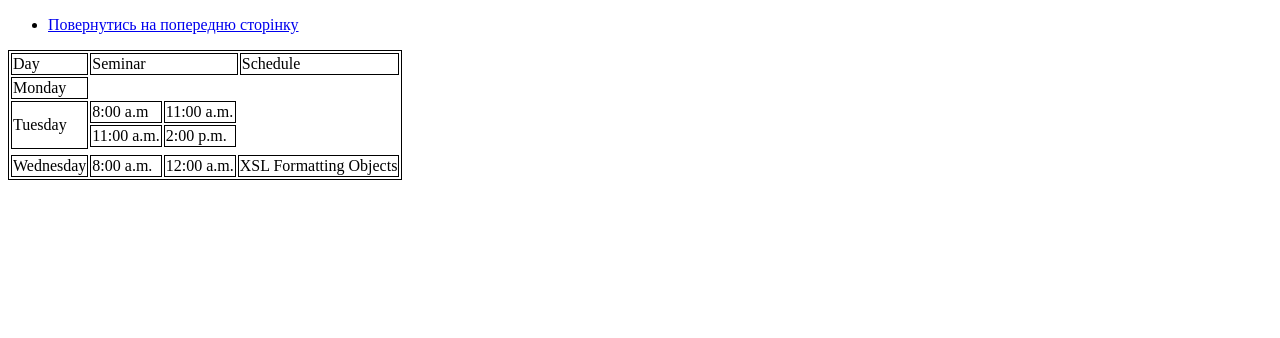
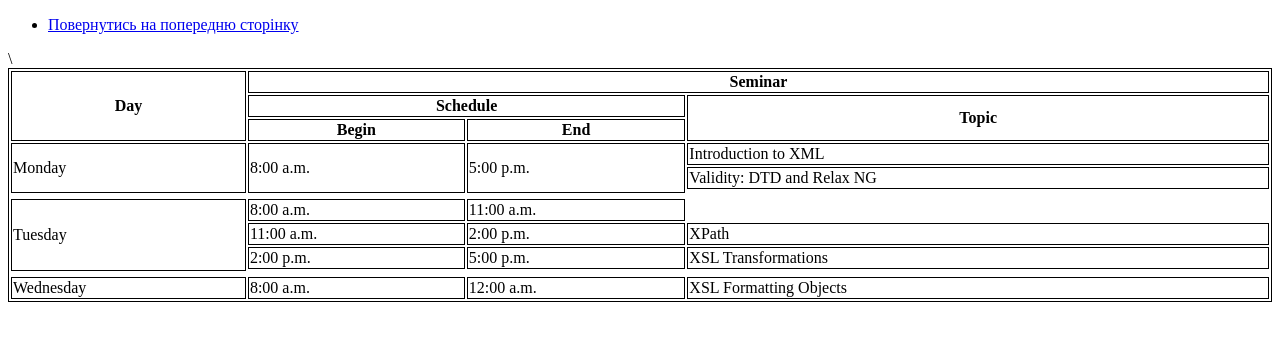
Before and after one commit to ZubnoyFei/habr-hw-markup, a plain HTML site: page table.html in a window 1280 px wide. Drawn offline with Linux system fonts and the light colour scheme.

Commit message:
Added table

```diff
--- a/table.html
+++ b/table.html
@@ -7,7 +7,7 @@
     <meta http-equiv="X-UA-Compatible" content="IE=edge">
     <title>The table page</title>
     <style>
-        table, th, td, thead {
+        table, th, td, tr, thead {
             border: 1px solid black;
         }
     </style>
@@ -18,37 +18,58 @@
         <li><a href="index.html">Повернутись на попередню сторінку</a></li>
     </ul>
 </nav>
-<table>
+<table style="width:100%">
 
     <tr>
-        <td colspan="3" rowspan="1">Day</td>
-<td colspan="3">Seminar</td>
-        <td >Schedule</td>
+        <th colspan="3" rowspan="3">Day</th>
+<th colspan="6">Seminar</th>
     </tr>
-
+    <tr> <th colspan="2">Schedule</th>
+    <th rowspan="2" colspan="4">Topic</th>
+    </tr>
+    <tr>  <th>Begin</th>
+        <th>End</th></tr>
     <tr>
-        <td rowspan="3" colspan="3">Monday</td>
-    </tr>
-    <tr></tr>
-    <tr></tr>
+        <td rowspan="4" colspan="3">Monday</td>
+        <td rowspan="4">8:00 a.m.</td>
+        <td rowspan="4">5:00 p.m.</td>
+        <td>Introduction to XML</td></tr>
     <tr>
-        <td rowspan="3" colspan="3">Tuesday</td>
-        <td>8:00 a.m</td>
-        <td>11:00 a.m.</td>
-    <tr>
-        <td>11:00 a.m.</td>
-        <td>2:00 p.m.</td>
+        <td rowspan="1" >Validity: DTD and Relax NG</td>
     </tr>
     <tr></tr>
     <tr></tr>
     <tr></tr>
+    <tr></tr>
+<tr>
+    <td rowspan="4" colspan="3"> Tuesday</td>
+    <td>8:00 a.m.</td>
+    <td>11:00 a.m.</td></tr>
     <tr>
-        <td rowspan="3" colspan=3">Wednesday</td>
+    <td>11:00 a.m.</td>
+    <td>2:00 p.m.</td>
+        <td rowspan="1,5">XPath</td>
+    </tr>
+    <tr>
+    <td>2:00 p.m. </td>
+    <td> 5:00 p.m.</td>
+        <td rowspan="1,5">XSL Transformations</td>
+</tr>
+    <tr></tr>
+    <tr></tr>
+    <tr></tr>
+\
+    <tr>
+        <td rowspan="4" colspan="3">Wednesday</td>
         <td>8:00 a.m.</td>
         <td>12:00 a.m.</td>
-        <td colspan="3">XSL Formatting Objects</td>
+
+        <td rowspan="1,5">XSL Formatting Objects</td>
     </tr>
+
 </table>
+
+
 
 </body>
 </html>
```
